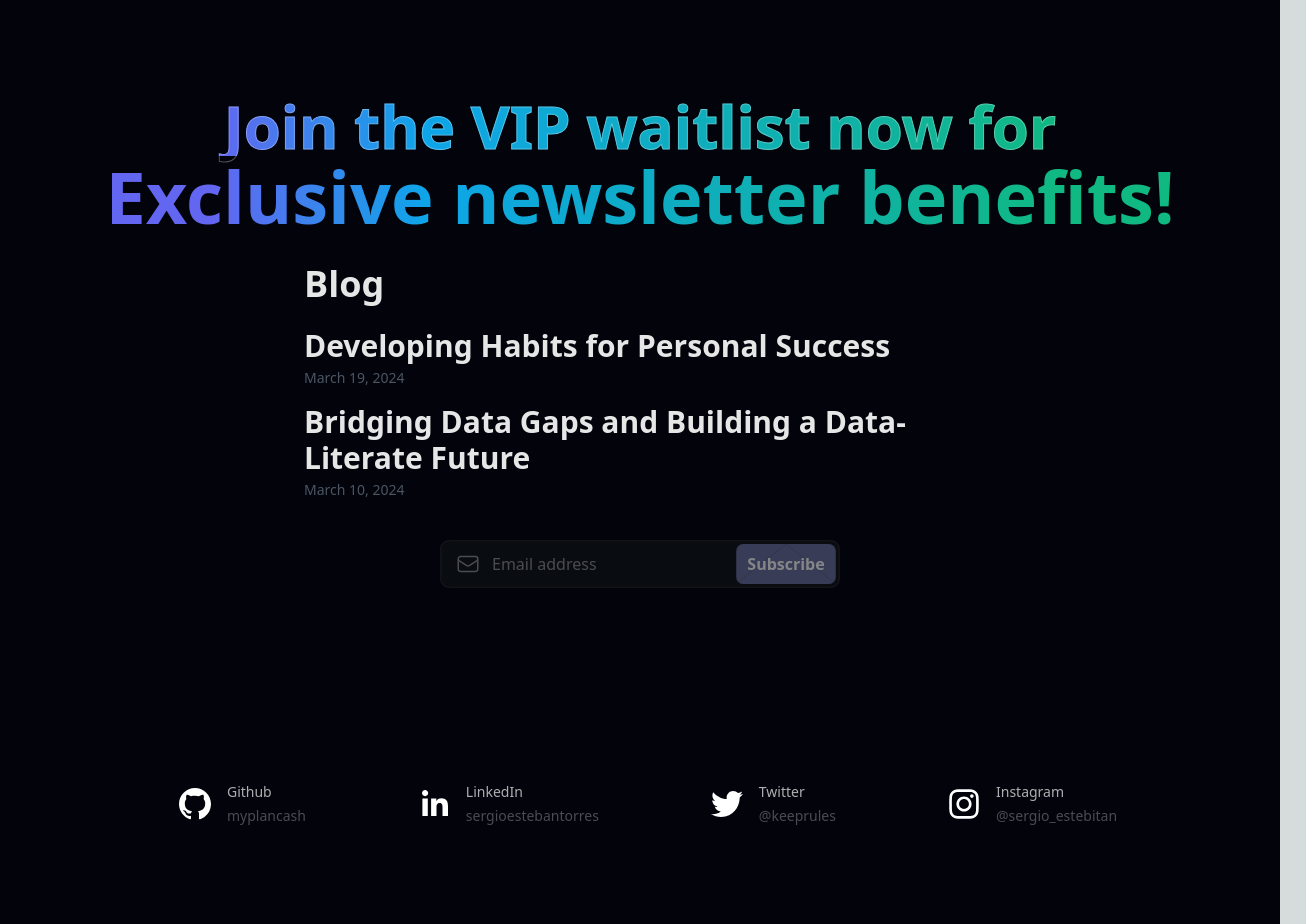
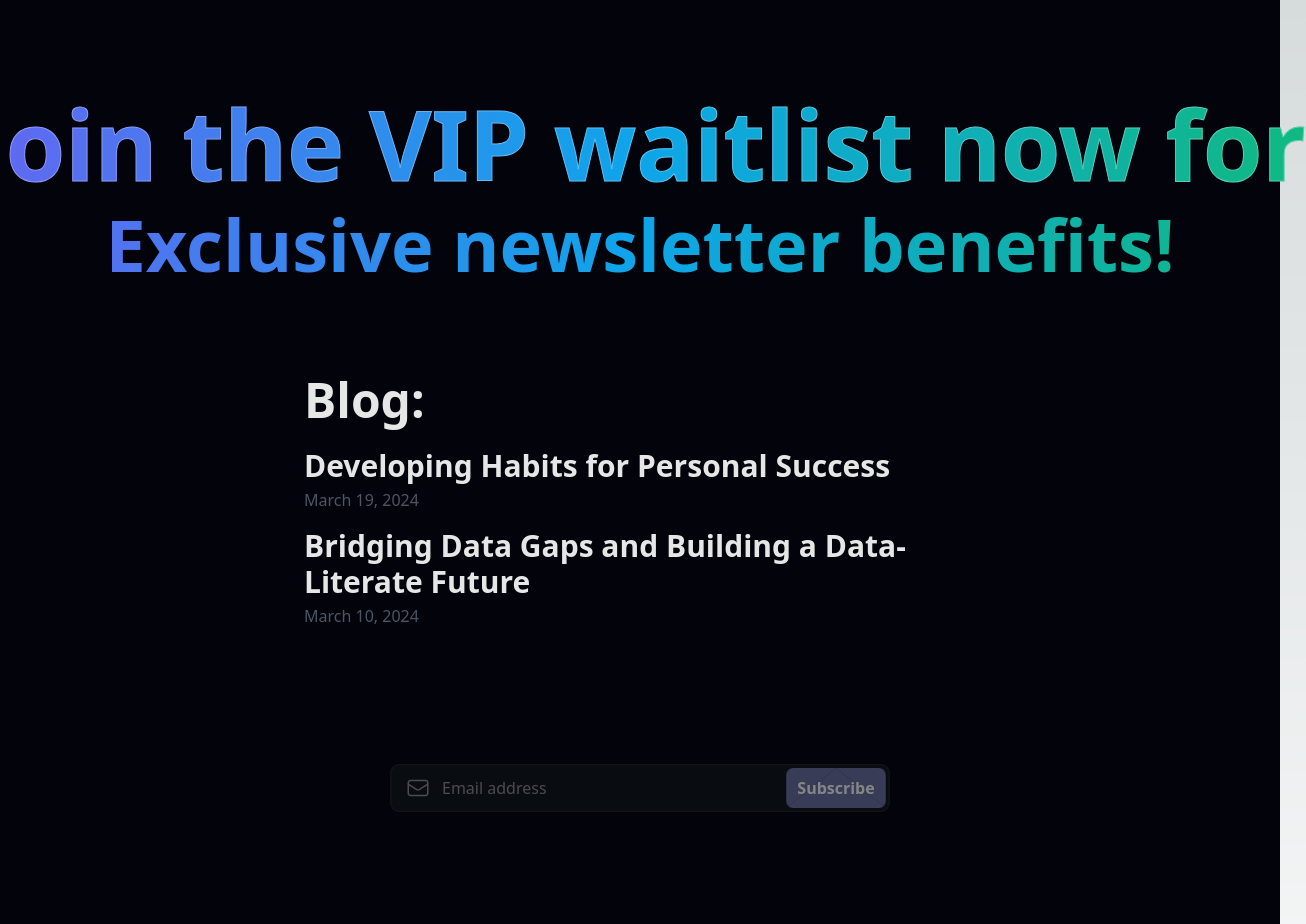
Before and after one commit to myplancash/newsletter-app, a Next.js app: page / in a window 1280 px wide. Shown: the top 924 px of the page, 1306 px wide, since content can reach past the window. Built offline with nearby package versions, Linux system fonts and the light colour scheme.

Commit message:
ensured that the width constraints (w-full, md:max-w-md, lg:max-w-lg, xl:max-w-xl) are applied correctly

```diff
--- a/app/page.tsx
+++ b/app/page.tsx
@@ -4,18 +4,25 @@ import Posts from "@/components/Posts";
 
 export default function Home() {
   return (
-    <main className="mx-auto bg-[#03040B] flex flex-col items-center justify-center p-8 md:p-24 min-h-screen">
-      <div className="space-y-1 text-center">
-        <h2 className="z-10 text-3xl font-bold text-transparent duration-100 bg-white cursor-default text-stroke animate-titleFade sm:text-5xl md:text-6xl whitespace-nowrap bg-clip-text bg-gradient-to-r from-indigo-500 from-10% via-sky-500 via-30% to-emerald-500 to-90% animate-fadeIn">
+    <main className="mx-auto bg-[#03040B] flex flex-col items-center justify-center p-6 md:p-12 lg:p-24 min-h-screen">
+      <div className="flex flex-col space-y-4 text-center">
+        <h2 className="z-10 text-4xl sm:text-5xl md:text-6xl lg:text-7xl xl:text-8xl font-bold text-transparent duration-100 bg-white cursor-default text-stroke animate-titleFade whitespace-nowrap bg-clip-text bg-gradient-to-r from-indigo-500 via-sky-500 to-emerald-500 animate-fadeIn">
           Join the VIP waitlist now for
         </h2>
-        <h1 className="z-10 text-4xl font-bold text-transparent duration-100 bg-white cursor-default sm:text-6xl md:text-7xl whitespace-nowrap bg-clip-text bg-gradient-to-r from-indigo-500 from-10% via-sky-500 via-30% to-emerald-500 to-90% animate-fadeIn">
+        <h1 className="z-10 text-3xl sm:text-4xl md:text-5xl lg:text-6xl xl:text-7xl font-bold text-transparent duration-100 bg-white cursor-default whitespace-nowrap bg-clip-text bg-gradient-to-r from-indigo-500 via-sky-500 to-emerald-500 animate-fadeIn">
           Exclusive newsletter benefits!
         </h1>
       </div>
-      <Posts />
-      <NewsletterForm />
-      <Socials />
+      <div className="mt-8 md:mt-12">
+        <Posts />
+      </div>
+      <div className="mt-8 md:mt-12">
+        <NewsletterForm />
+      </div>
+      <div className="mt-8 md:mt-12">
+        <Socials />
+      </div>
     </main>
+
   );
 }
--- a/components/ListItem.tsx
+++ b/components/ListItem.tsx
@@ -17,7 +17,7 @@ export default function ListItem({ post }: Props) {
           {title}
         </Link>
         <br />
-        <p className="text-sm mt-1 text-gray-600 dark:text-gray-400">{formattedDate}</p>
+        <p className="text-md mt-1 text-gray-600 dark:text-gray-400">{formattedDate}</p>
       </li>
     );
 }
--- a/components/NewsletterForm.tsx
+++ b/components/NewsletterForm.tsx
@@ -58,13 +58,9 @@ function NewsletterForm() {
   };
 
   return (
-    <div className="flex flex-col space-y-8 md:w-[400px]">
-      <form
-        onSubmit={handleSubmit}
-        className="newsletter-form mt-10 animate-fadeIn"
-      >
+    <div className="md:w-[500px] w-full md:max-w-md lg:max-w-lg xl:max-w-xl mx-auto">
+      <form onSubmit={handleSubmit} className="newsletter-form mt-10 animate-fadeIn">
         <div className="group flex items-center py-1 pl-4 pr-1 rounded-[9px] bg-[#090D11] hover:bg-[#15141B] shadow-outline-gray hover:shadow-transparent focus-within:bg-[#15141B] focus-within:!shadow-outline-gray-focus transition-all duration-300">
-
           <EnvelopeIcon className="hidden sm:inline w-6 h-6 sm:mr-3 text-[#4B4C52] group-focus-within:text-white group-hover:text-white transition-colors duration-300" />
           <input
             value={input}
@@ -100,9 +96,8 @@ function NewsletterForm() {
           </button>
         </div>
       </form>
-      <div className="relative">
       {(successMessage || errorMessage) && (
-          <div className="flex items-start space-x-2 bg-[#0A0E12] shadow-outline-gray text-white rounded-[9px] py-4 px-6 animate-fadeBottom absolute">
+        <div className="flex items-start space-x-2 bg-[#0A0E12] shadow-outline-gray text-white rounded-[9px] py-4 px-6 animate-fadeBottom mt-4 md:absolute md:top-0 md:right-0">
           <div className="h-6 w-6 bg-[#1B2926] flex items-center justify-center rounded-full border border-[#273130] flex-shrink-0">
             <CheckIcon className="h-4 w-4 text-[#81A89A]" />
           </div>
@@ -129,7 +124,8 @@ function NewsletterForm() {
         </div>
       )}
     </div>
-    </div>
+
+
   );
 }
 
--- a/components/Posts.tsx
+++ b/components/Posts.tsx
@@ -5,8 +5,8 @@ export default function Posts() {
     const posts = getSortedPostsData();
 
     return (
-        <section className="mt-8 mx-auto max-w-2xl w-full animate-fadeIn transition duration-200 ease-out">
-            <h2 className="text-4xl font-bold text-white/90 dark:text-white/90 mb-6">Blog</h2>
+        <section className="mt-12 mb-12 mx-auto max-w-2xl w-full animate-fadeIn transition duration-200 ease-out">
+            <h2 className="text-5xl font-bold text-white/90 dark:text-white/90 mb-6">Blog:</h2>
             <ul className="w-full">
                 {posts.map(post => (
                     <ListItem key={post.id} post={post} />
--- a/components/Socials.tsx
+++ b/components/Socials.tsx
@@ -11,11 +11,11 @@ function Socials() {
   }, []);
 
   return (
-    <div className="flex items-center justify-center sm:gap-x-4 mt-28 md:w-[400px]">
+   <div className="flex flex-wrap justify-center sm:gap-x-4 mt-4 md:mt-28">
     {socials.map((social) => (
       <div key={social.id} className="group">
         {isClient ? (
-            <a href={social.url} target="_blank" rel="noopener noreferrer" className="block">
+          <a href={social.url} target="_blank" rel="noopener noreferrer" className="">
             <div className="flex items-center justify-center animate-fadeIn cursor-pointer md:hover:shadow-outline-gray rounded-[9px] p-5 md:p-10 transition duration-200 ease-out">
               <SocialIcon
                 url={social.url}
```
Lines whose indentation alone changed are shown as unchanged.
